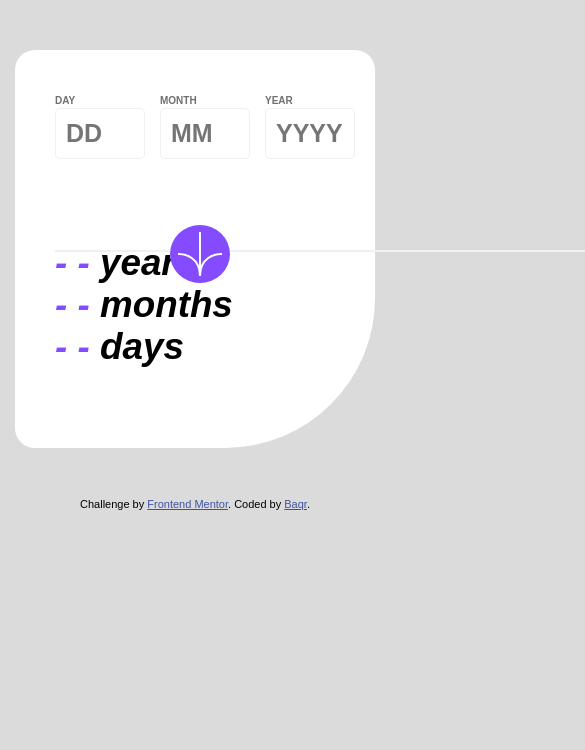
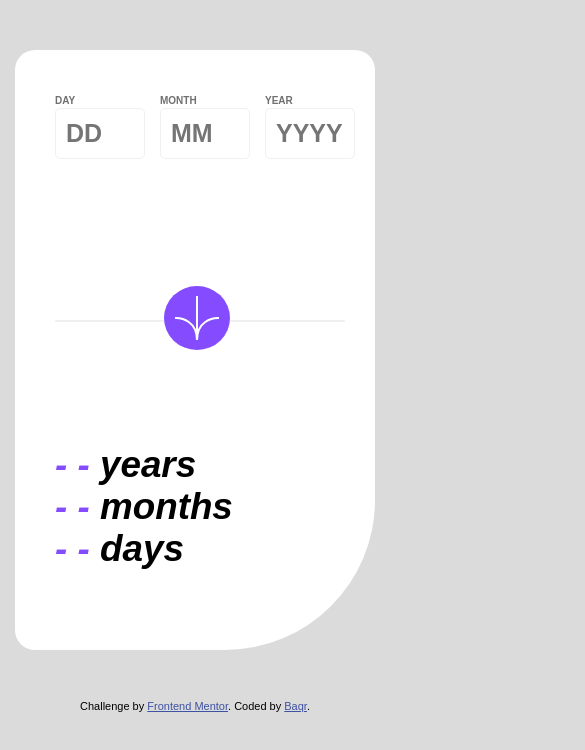
Before and after one commit to aboobaqr/age-calculator-app-main, a plain HTML site: page index.html in a window 390 px wide. Shown: the top 750 px of the page, 585 px wide, since content can reach past the window. Drawn offline with Linux system fonts and the light colour scheme.

Commit message:
age calculator

```diff
--- a/script.js
+++ b/script.js
@@ -103,10 +103,10 @@ btn.addEventListener('click', function () {
 
       // Check if its a valid day
       if (
-        monthInput.value == 4 ||
+        (monthInput.value == 4 ||
         monthInput.value == 6 ||
         monthInput.value == 9 ||
-        (monthInput.value == 11 && dayInput.value > 30)
+        monthInput.value == 11) && dayInput.value > 30
       ) {
         mustBeValid.classList.remove('hidden');
 
@@ -146,9 +146,3 @@ btn.addEventListener('click', function () {
     }
   }
 });
-
-body.addEventListener('click', function() {
-  removelabelDispErr([...labelErrMsg]);
-
-  removeInputDispErr([...inputErr]);
-})
--- a/style.css
+++ b/style.css
@@ -47,7 +47,7 @@ input {
 }
 
 hr {
-  margin-top: 20px;
+  margin: 20px 0;
   border: 1px solid var(--off-white);
   height: 0px;
   width: 570px;
@@ -71,7 +71,11 @@ a > img:hover {
 /* Utilites */
 .container {
   max-width: 750px;
-  margin: 200px auto;
+  height: 600px;
+  margin: 70px auto;
+  display: flex;
+  flex-direction: column;
+  justify-content: space-between;
   background: var(--white);
   padding: 40px;
   border-radius: 20px;
@@ -140,7 +144,12 @@ a > img:hover {
 
   a > img {
     right: 145px;
-    top: 175px;
-    padding: 7px;
+    top: 236px;
+    padding: 10px;
+  }
+
+  hr {
+    width: 290px;
+    top: 250px;
   }
 }
```
Also changed, not shown: 3 other files.
